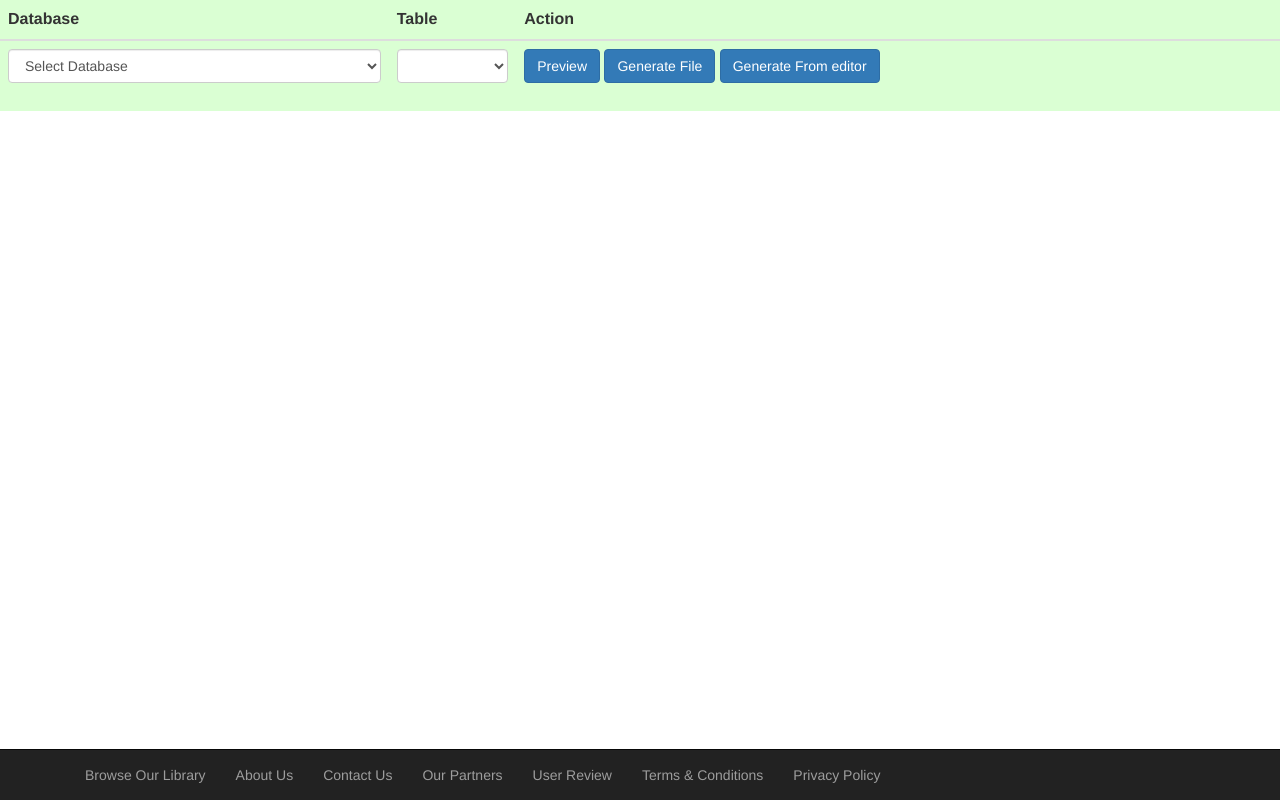
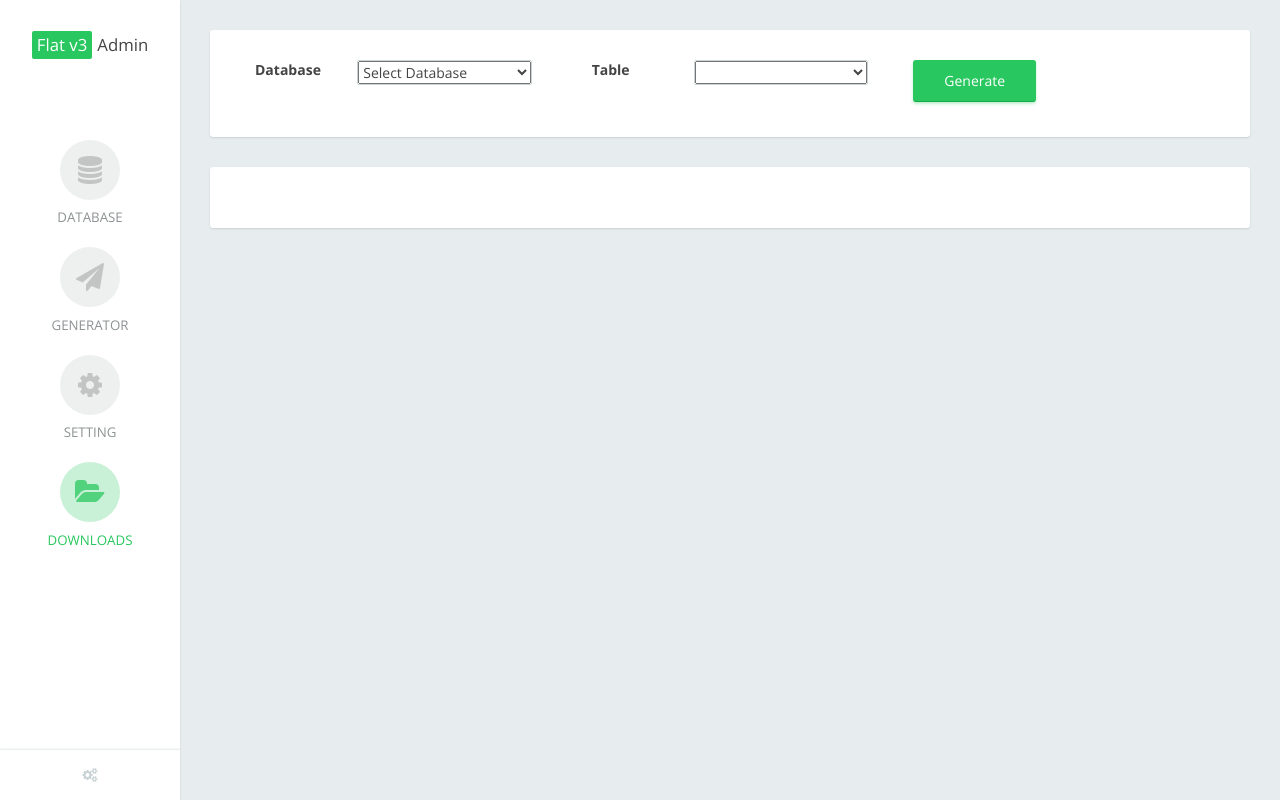
Before and after one commit to khrsman/crud_generator, a CodeIgniter app: page /database/index.php/editor/index in a window 1280 px wide. Run offline with CodeIgniter, Linux system fonts and the light colour scheme; lists and menus that the app fills with data are empty; some libraries are stand-ins or nearby versions.

Commit message:
update routes

```diff
--- a/application/config/config.php
+++ b/application/config/config.php
@@ -39,7 +39,7 @@ $config['base_url']	= $base_url;
 | variable so that it is blank.
 |
 */
-$config['index_page'] = 'index.php';
+$config['index_page'] = '';
 
 /*
 |--------------------------------------------------------------------------
--- a/application/config/database.php
+++ b/application/config/database.php
@@ -78,7 +78,7 @@ $db['default'] = array(
 	'hostname' => 'localhost',
 	'username' => 'root',
 	'password' => '',
-	'database' => 'cimahifi',
+	'database' => 'test',
 	'dbdriver' => 'mysqli',
 	'dbprefix' => '',
 	'pconnect' => FALSE,
--- a/application/config/routes.php
+++ b/application/config/routes.php
@@ -49,6 +49,7 @@ defined('BASEPATH') OR exit('No direct script access allowed');
 | Examples:	my-controller/index	-> my_controller/index
 |		my-controller/my-method	-> my_controller/my_method
 */
-$route['default_controller'] = 'welcome';
+$route['default_controller'] = 'editor';
 $route['404_override'] = '';
 $route['translate_uri_dashes'] = FALSE;
+$route['editor'] = 'editor/theme';
--- a/application/modules/editor/controllers/Editor.php
+++ b/application/modules/editor/controllers/Editor.php
@@ -16,8 +16,6 @@ class Editor extends CI_Controller
         $this->field_type = '';
         $this->field_type_variable = '';
         $this->field_primary_key = '';
-
-
     }
 
     function switch_db($name_db)
@@ -36,7 +34,8 @@ class Editor extends CI_Controller
     function index()
     {
         $data['table'] = '';
-        $this->load->view('all.php', $data);
+        //$this->load->view('all.php', $data);
+        $this->load->view('form.php');
     }
 
 
--- a/application/views/flat-admin-sidebar.php
+++ b/application/views/flat-admin-sidebar.php
@@ -48,7 +48,6 @@
           <i class="fa fa-cogs" aria-hidden="true"></i>
         </a>
       </li>
-      <li><a href="#"><span class="flag-icon flag-icon-th flag-icon-squared"></span></a></li>
     </ul>
   </div>
 </aside>
```
Also changed, not shown: .htaccess (added).
